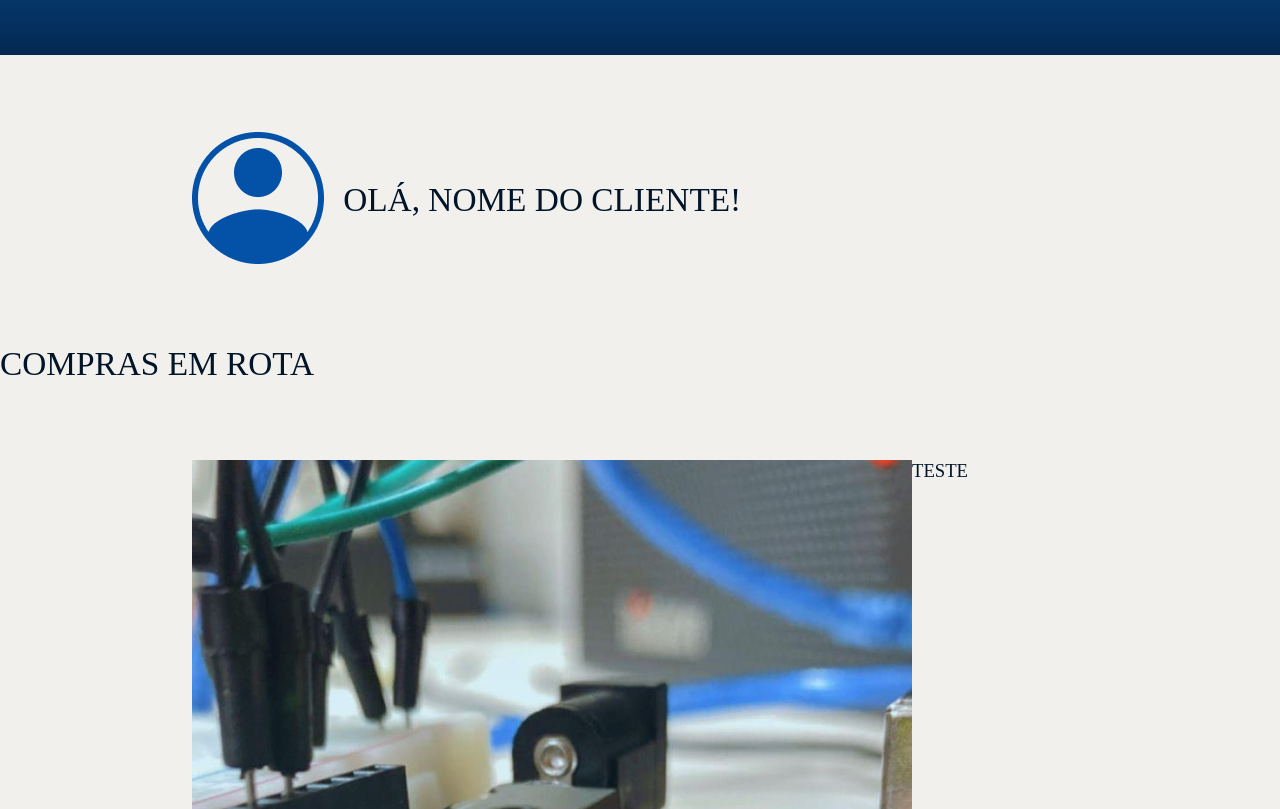
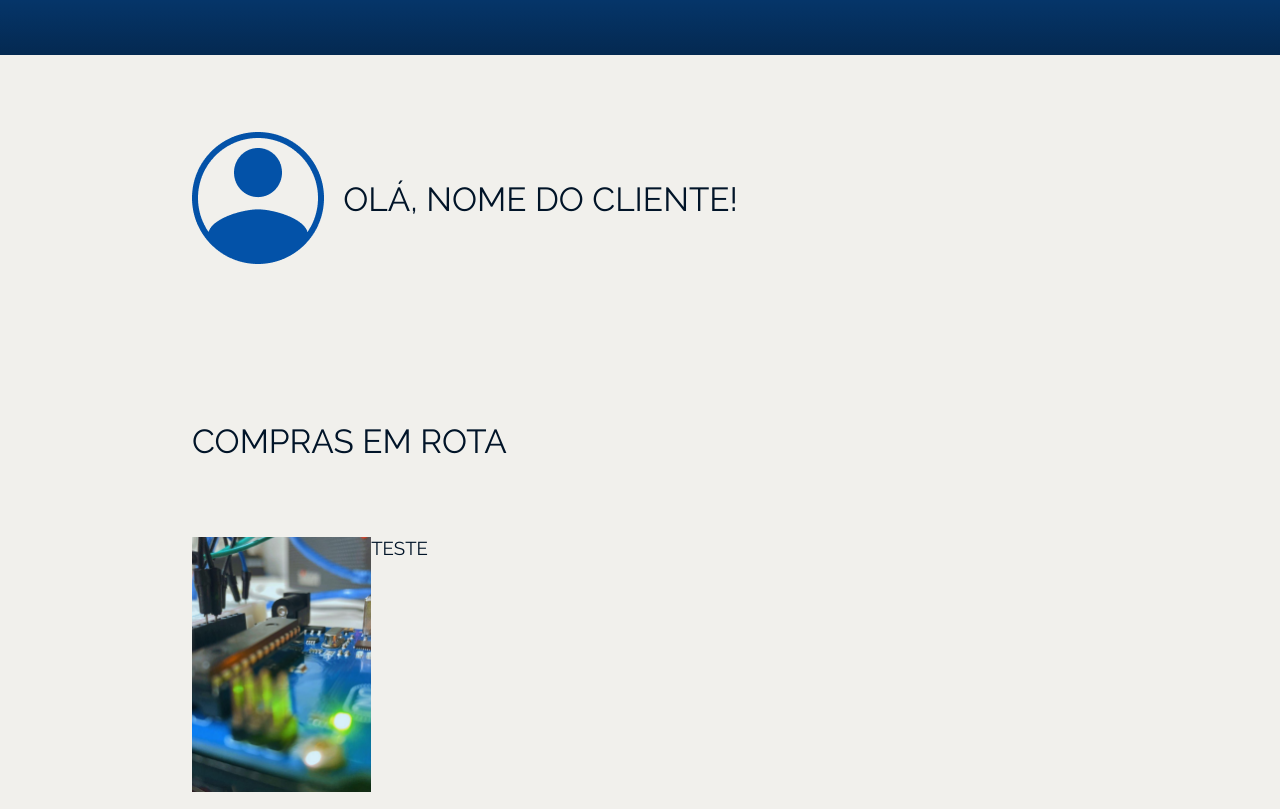
Before and after one commit to ChavePhilips/Prototipei, a plain HTML site: page minhasComprasRota.html in a window 1280 px wide. Shown: the part 291-1100 px from the top of the page. Drawn offline with Linux system fonts and the light colour scheme.

Commit message:
Atualizações na página de Minhas Compras Rotas + mudanças no css

```diff
--- a/minhasComprasRota.html
+++ b/minhasComprasRota.html
@@ -93,10 +93,10 @@
 
         <!-- COMPRAS EM ROTA -->
         <main>
-            <p class="tituloPadrao">COMPRAS EM ROTA</p>
+            <p class="tituloPadrao" style="padding: 6% 15% 0% 15%;">COMPRAS EM ROTA</p>
 
             <div class="padroesSecaoFlexDirectionRow">
-                <img src="./src/Imagens/imagemArduinoLoginCadastro.png"/>
+                <img src="./src/Imagens/imagemArduinoLoginCadastro.png" class="imagensPadrao"/>
                 <div>
                     <p class="textoPadrao">TESTE</p>
                 </div>
--- a/src/css/estilizacaoPadrao.css
+++ b/src/css/estilizacaoPadrao.css
@@ -1,3 +1,5 @@
+@import url('https://fonts.googleapis.com/css2?family=Raleway:ital,wght@0,100..900;1,100..900&display=swap');
+
 * {
   padding: 0;
   margin: 0;
@@ -196,6 +198,11 @@ html{
   flex-direction: row;
 }
 
+.imagensPadrao{
+  width: 20%;
+  height: 20%;
+}
+
 
 
 /* ---- FOOTER ---- */
```
